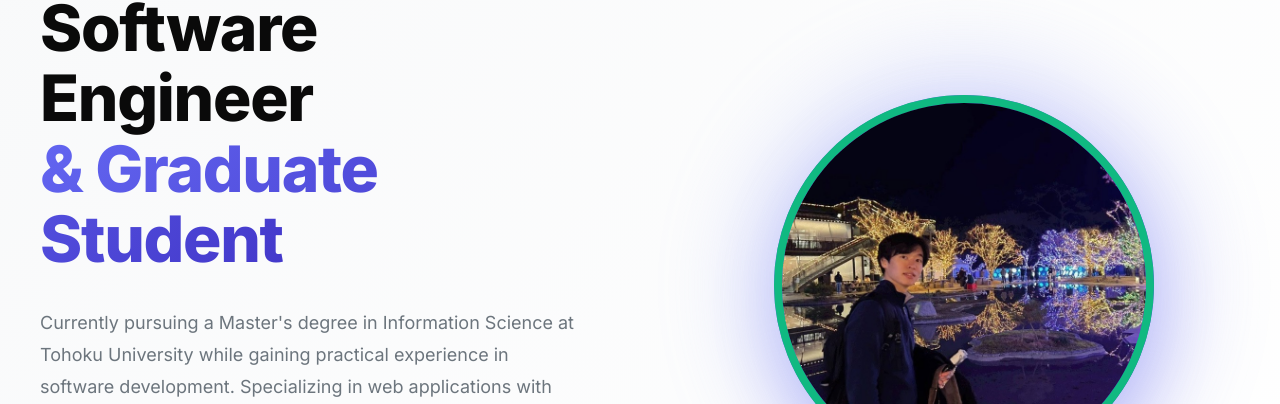
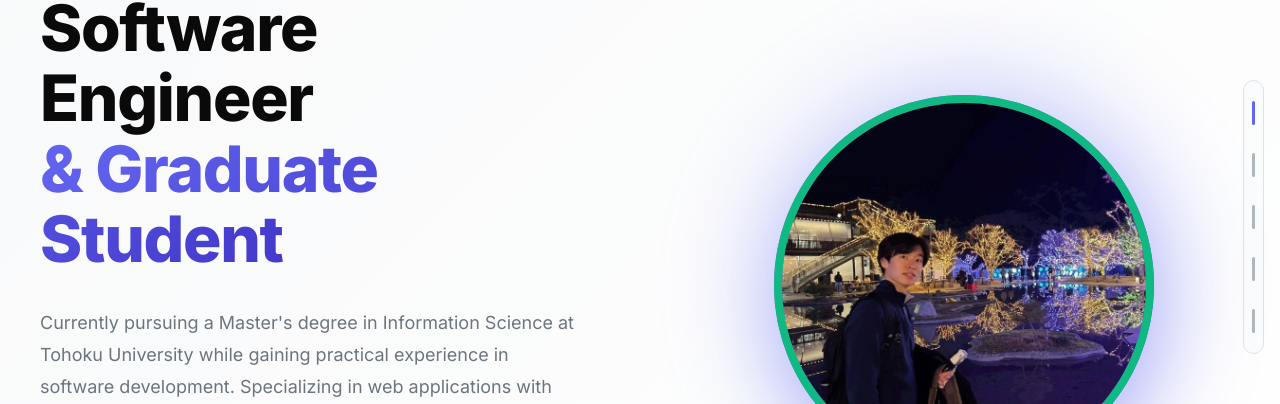
Before and after one commit to ryo09020/ryo09020.github.io, a React (Vite) app: page /#/ in a window 1280 px wide. Shown: the part 183-587 px from the top of the page. Built offline with nearby package versions, Linux system fonts and the light colour scheme.

Commit message:
feat: Add Table of Contents component with smooth scrolling and active section highlighting

```diff
--- /dev/null
+++ b/src/components/TableOfContents.jsx
@@ -0,0 +1,84 @@
+import React, { useState, useEffect } from 'react';
+import { useTranslation } from '../hooks/useTranslation';
+
+const TableOfContents = () => {
+  const { t, language } = useTranslation();
+  const [activeSection, setActiveSection] = useState('home');
+
+  const sections = [
+    { id: 'home', label: t('home') },
+    { id: 'about', label: t('personalityTitle') },
+    { id: 'work', label: t('projectsTitle') },
+    { id: 'skills', label: t('skillsTitle') },
+    { id: 'projects', label: t('projectsTitle') }
+  ];
+
+  useEffect(() => {
+    // Create Intersection Observer to detect which section is in view
+    const observerOptions = {
+      root: null,
+      rootMargin: '-20% 0px -70% 0px', // Trigger when section is 20% from top
+      threshold: 0
+    };
+
+    const observer = new IntersectionObserver((entries) => {
+      // Get all intersecting entries and find the topmost one (closest to viewport top)
+      const visibleEntries = entries.filter(entry => entry.isIntersecting);
+
+      if (visibleEntries.length > 0) {
+        // Find the section that is topmost (smallest boundingClientRect.top)
+        const topmostEntry = visibleEntries.reduce((topmost, current) => {
+          return current.boundingClientRect.top < topmost.boundingClientRect.top ? current : topmost;
+        });
+        setActiveSection(topmostEntry.target.id);
+      }
+    }, observerOptions);
+
+    // Observe all sections
+    sections.forEach((section) => {
+      const element = document.getElementById(section.id);
+      if (element) {
+        observer.observe(element);
+      }
+    });
+
+    return () => {
+      sections.forEach((section) => {
+        const element = document.getElementById(section.id);
+        if (element) {
+          observer.unobserve(element);
+        }
+      });
+    };
+  }, []);
+
+  const handleScroll = (sectionId) => {
+    const element = document.getElementById(sectionId);
+    if (element) {
+      element.scrollIntoView({ behavior: 'smooth' });
+    }
+  };
+
+  return (
+    <aside className="toc">
+      <nav className="toc__nav">
+        <ul className="toc__list">
+          {sections.map((section) => (
+            <li key={section.id} className="toc__item">
+              <button
+                className={`toc__link ${activeSection === section.id ? 'toc__link--active' : ''}`}
+                onClick={() => handleScroll(section.id)}
+                aria-current={activeSection === section.id ? 'page' : undefined}
+              >
+                <span className="toc__text">{section.label}</span>
+                <span className="toc__indicator"></span>
+              </button>
+            </li>
+          ))}
+        </ul>
+      </nav>
+    </aside>
+  );
+};
+
+export default TableOfContents;
--- a/src/pages/Home.jsx
+++ b/src/pages/Home.jsx
@@ -4,6 +4,7 @@ import { SiRubyonrails, SiGo, SiReact, SiTypescript, SiPostgresql, SiMysql, SiPy
 import { FaAws } from "react-icons/fa";
 
 import { useTranslation } from '../hooks/useTranslation';
+import TableOfContents from '../components/TableOfContents';
 
 const Home = () => {
     const { t } = useTranslation();
@@ -24,7 +25,9 @@ const Home = () => {
     };
 
     return (
-        <div className="home">
+        <div className="home-wrapper">
+            <TableOfContents />
+            <div className="home">
             {/* Hero Section */}
             <section className="home__hero" id="home">
                 <div className="home__hero-container">
@@ -324,7 +327,7 @@ const Home = () => {
 
 
             {/* Skills Section */}
-            <section className="home__skills">
+            <section className="home__skills" id="skills">
                 <div className="home__skills-marquee-wrapper">
                     <motion.h2
                         initial={{ opacity: 0, y: 20 }}
@@ -375,7 +378,7 @@ const Home = () => {
             </section>
 
             {/* Projects Section */}
-            <section className="home__projects">
+            <section className="home__projects" id="projects">
                 <div className="home__projects-container">
                     <motion.div
                         initial={{ opacity: 0, y: 20 }}
@@ -450,6 +453,7 @@ const Home = () => {
                     </div>
                 </div>
             </section>
+            </div>
         </div>
     );
 };
--- /dev/null
+++ b/src/styles/components/_toc.scss
@@ -0,0 +1,145 @@
+// Table of Contents / Sidebar Navigation
+.home-wrapper {
+  position: relative;
+  display: block;
+  min-height: 100vh;
+  background: transparent;
+}
+
+.toc {
+  position: fixed;
+  right: 1rem;
+  top: 50%;
+  transform: translateY(-50%);
+  width: auto;
+  height: auto;
+  background: transparent;
+  display: flex;
+  align-items: center;
+  justify-content: center;
+  z-index: 999;
+  padding: 0;
+  margin: 0;
+  pointer-events: none;
+}
+
+.toc__nav {
+  display: flex;
+  flex-direction: column;
+  gap: 0;
+  height: auto;
+  padding: 0.75rem 0.5rem;
+  justify-content: center;
+  pointer-events: auto;
+  background: rgba(var(--c-bg-secondary-rgb), 0.55);
+  border: 1px solid var(--c-border-secondary);
+  border-radius: 999px;
+  backdrop-filter: blur(6px);
+}
+
+.toc__list {
+  list-style: none;
+  margin: 0;
+  padding: 0;
+  display: flex;
+  flex-direction: column;
+  gap: 0.75rem;
+}
+
+.toc__item {
+  position: relative;
+  display: flex;
+  align-items: center;
+  justify-content: center;
+}
+
+.toc__link {
+  position: relative;
+  width: 100%;
+  height: 40px;
+  display: flex;
+  align-items: center;
+  justify-content: center;
+  border: none;
+  background: transparent;
+  cursor: pointer;
+  padding: 0;
+  margin: 0;
+  transition: none;
+  font-size: 0;
+  color: transparent;
+  appearance: none;
+  outline: none;
+  box-shadow: none;
+  -webkit-tap-highlight-color: transparent;
+
+  &:focus,
+  &:focus-visible,
+  &:active {
+    outline: none;
+    box-shadow: none;
+  }
+}
+
+.toc__indicator {
+  width: 3px;
+  height: 24px;
+  background-color: var(--c-text-tertiary);
+  border-radius: 2px;
+  transition: background-color 0.2s ease;
+  position: relative;
+
+  &::before {
+    content: '';
+    position: absolute;
+    top: 50%;
+    left: 50%;
+    transform: translate(-50%, -50%);
+    width: 3px;
+    height: 24px;
+    border-radius: 2px;
+  }
+}
+
+.toc__link--active {
+  .toc__indicator {
+    background: var(--c-accent);
+    box-shadow: none;
+  }
+}
+
+// Main content should respect the sidebar
+.home {
+  width: 100%;
+}
+
+// Smooth scrolling
+html {
+  scroll-behavior: smooth;
+}
+
+// Mobile / Tablet
+@media (max-width: 768px) {
+  .toc {
+    right: 0.75rem;
+  }
+
+  .toc__nav {
+    padding: 0.625rem 0.45rem;
+  }
+
+  .toc__link {
+    height: 34px;
+  }
+}
+
+// Smaller tablets and phones
+@media (max-width: 480px) {
+  .toc__list {
+    gap: 0.5rem;
+  }
+
+  .toc__indicator {
+    height: 20px;
+  }
+}
--- a/src/styles/main.scss
+++ b/src/styles/main.scss
@@ -5,6 +5,7 @@
 @use 'base';
 @use 'components/header';
 @use 'components/layout';
+@use 'components/toc';
 @use 'pages/home';
 
 @use 'pages/blog';
```
